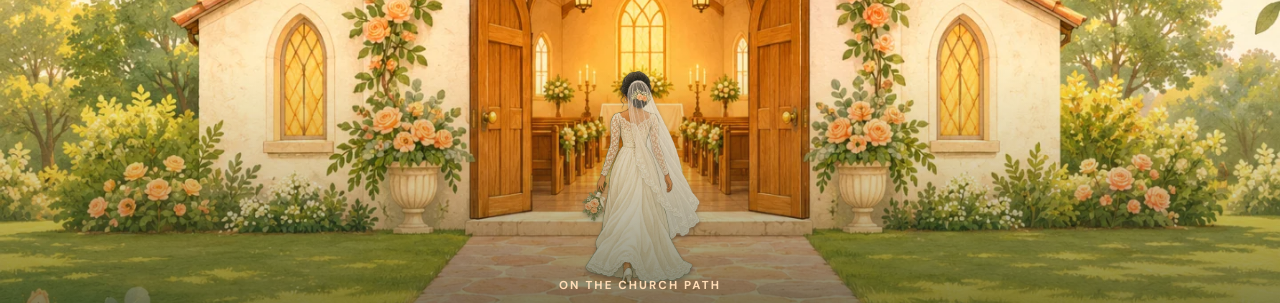
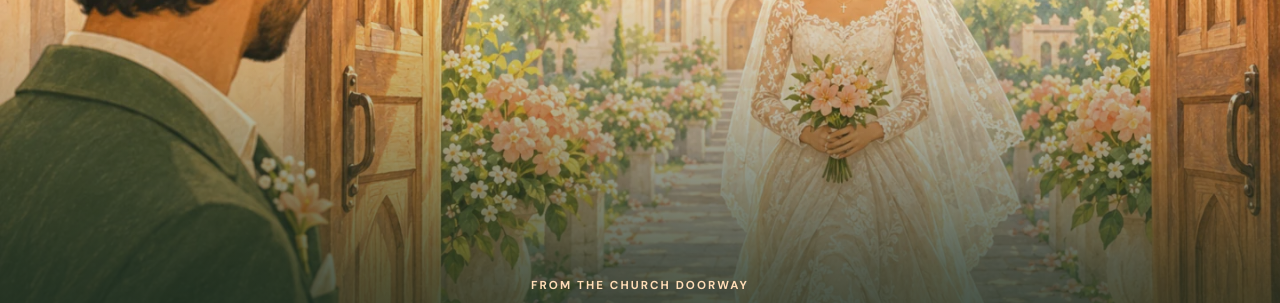
Before and after one commit to onevoice2617-mi/alwinwedsthabithal, a plain HTML site: page index.html in a window 1280 px wide. Shown: the part 1876-2179 px from the top of the page. Drawn offline with Linux system fonts and the light colour scheme.

Commit message:
Restore the camera push-in for the storybook bride

```diff
--- a/index.html
+++ b/index.html
@@ -10,7 +10,7 @@
   <title>Alwin &amp; Thabithal | Wedding Invitation</title>
   <link rel="icon" href="assets/heart-monogram.svg" type="image/svg+xml">
   <link rel="preload" href="assets/church-garden.webp" as="image">
-  <link rel="stylesheet" href="styles.css?v=invitation-14">
+  <link rel="stylesheet" href="styles.css?v=invitation-15">
   <script src="invite.js?v=invitation-11" defer></script>
 </head>
 <body id="top">
@@ -97,14 +97,11 @@
     </section>
 
     <section class="arrival image-section" id="arrival" aria-labelledby="arrival-heading" tabindex="-1">
-      <figure class="section-art arrival-art" role="img" aria-label="Storybook illustration of a bride walking up the garden path to the church">
-        <img class="arrival-church" src="assets/church-garden.webp" width="1440" height="960" loading="lazy" decoding="async" alt="">
-        <div class="arrival-walker">
-          <img class="arrival-bride" src="assets/bride-walking.webp" width="400" height="600" loading="lazy" decoding="async" alt="">
-        </div>
+      <figure class="section-art arrival-art">
+        <img src="assets/storybook-bride-arrival.webp" width="1440" height="960" loading="lazy" decoding="async" alt="Storybook illustration of a groom turning to see his bride approach the church with her bouquet">
       </figure>
       <div class="wrap section-heading">
-        <p class="eyebrow">On the church path</p>
+        <p class="eyebrow">From the church doorway</p>
         <h2 id="arrival-heading">Here comes <em>the bride</em></h2>
         <a class="button section-next" href="#ceremony" aria-label="Scroll or tap for next: Wedding ceremony">Scroll or tap for next <svg class="icon" aria-hidden="true"><use href="#icon-down"/></svg></a>
       </div>
--- a/styles.css
+++ b/styles.css
@@ -409,27 +409,7 @@ main > section, .venue { scroll-margin-top: 0; }
 }
 
 .arrival { place-items: end center; text-align: center; }
-.arrival::after { background: linear-gradient(0deg, #17291ff2, #17291fbb 20%, #17291f31 42%, transparent 57%); }
-.arrival-art { container-type: size; }
-.arrival-church { object-position: center bottom; }
-.arrival-walker {
-  /* Match the walking path to the church image as it crops to fit the screen. */
-  --church-image-height: max(100cqh, 66.667cqw);
-  --walk-start: calc(100% - .2 * var(--church-image-height));
-  --walk-end: calc(100% - .38 * var(--church-image-height));
-  position: absolute;
-  top: calc(100% - .28 * var(--church-image-height));
-  left: 50%;
-  width: min(37cqw, 23cqh, 13rem);
-  transform: translate(-50%, -100%) scale(.78);
-  transform-origin: 50% 100%;
-}
-.arrival-walker .arrival-bride {
-  height: auto;
-  object-fit: contain;
-  transform-origin: 50% 96%;
-  filter: drop-shadow(0 .2rem .16rem #412d2e66);
-}
+.arrival-art img { object-position: 61% 42%; transform-origin: 61% 42%; }
 .church-approach, .dinner-service { display: none; }
 .section-heading { padding-block: clamp(3rem, 9vh, 7rem); }
 .section-heading .eyebrow { color: #ffddb7; margin-bottom: .65rem; }
@@ -511,8 +491,7 @@ main > section, .venue { scroll-margin-top: 0; }
   }
   .date-card.just-revealed .date-display strong { animation: date-stamp .68s var(--ease) .33s both; }
 
-  .arrival.scene-entered .arrival-walker { animation: bride-approach 2.55s ease-in-out both; }
-  .arrival.scene-entered .arrival-bride { animation: bride-step .51s ease-in-out 5 both; }
+  .arrival.scene-entered .arrival-art img { animation: bride-approach 1.65s ease-in-out both; }
   .arrival.scene-entered .section-heading { animation: caption-enter 1.1s var(--ease) .35s both; }
 
   #ceremony.scene-entered .church-approach {
@@ -631,12 +610,7 @@ main > section, .venue { scroll-margin-top: 0; }
   100% { transform: scale(1); }
 }
 @keyframes bride-approach {
-  from { top: var(--walk-start); transform: translate(-50%, -100%) scale(1); }
-  to { top: var(--walk-end); transform: translate(-50%, -100%) scale(.58); }
-}
-@keyframes bride-step {
-  25% { transform: translateY(-1.4%) rotate(-1.4deg); }
-  75% { transform: translateY(-1.4%) rotate(1.4deg); }
+  to { transform: scale(1.08); }
 }
 @keyframes caption-enter { from { opacity: .45; transform: translateY(.7rem); } }
 @keyframes car-drive {
@@ -680,6 +654,7 @@ main > section, .venue { scroll-margin-top: 0; }
   .opening-copy { max-width: 27rem; }
   .opening h1 { font-size: clamp(3.35rem, 11vw, 5.6rem); }
   .opening h1 i { display: block; margin: .05em 0 .09em; font-size: .6em; }
+  .arrival-art img { object-position: 73% 42%; transform-origin: 50% 42%; }
   .venue { justify-items: center; }
   .venue-photo img { object-position: 50% 42%; }
   .date-reveal { min-height: 23rem; }
```
Also changed, not shown: assets/storybook-bride-arrival.webp (added).
